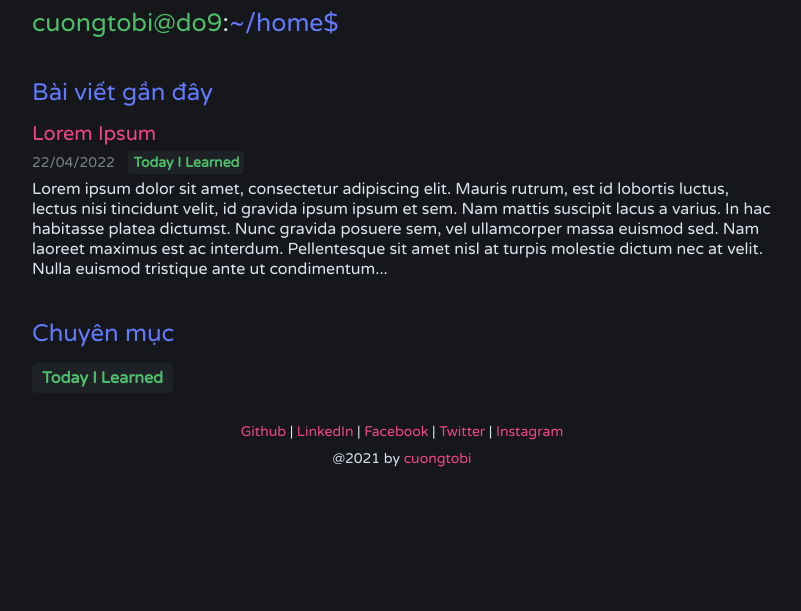
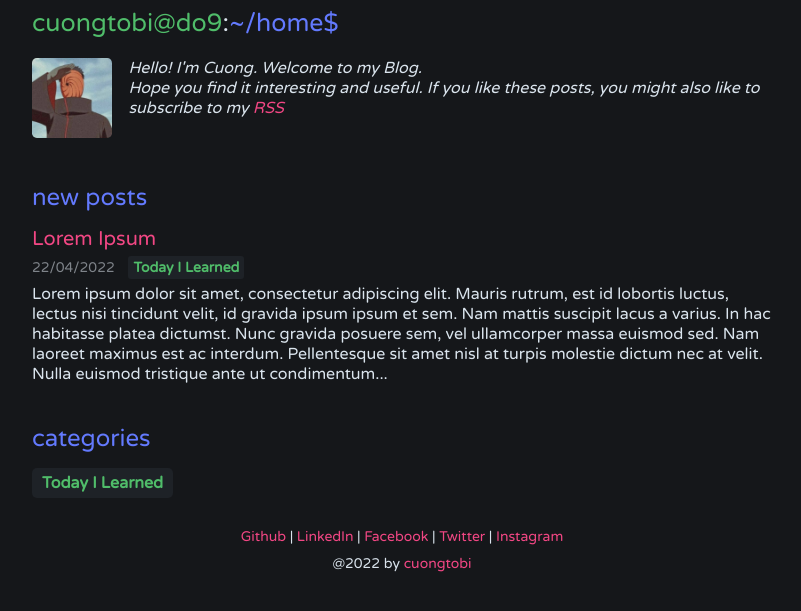
Before and after one commit to cuongtobi/cuongtobi.github.io, a Jekyll site: the page built from index.html, in a window 1280 px wide. Shown: the top 611 px of the page, without its empty margins (238-1039 px from the left). Built offline with Jekyll 4.4.1, drawn with Linux system fonts in a browser that asks for light colours; the list of posts is cut into pages by our own code.

Commit message:
:hammer: add author box in home

```diff
--- a/_includes/footer.html
+++ b/_includes/footer.html
@@ -1,5 +1,5 @@
     <section>
-      <h2>Chuyên mục</h2>
+      <h2>categories</h2>
       <div class="categories">
         {% for link in site.categories %}
           <a class="category" href="{{ site.baseurl }}/categories/{{ link | first | downcase }}">
@@ -16,7 +16,7 @@
         <a href="https://twitter.com/cuongtobi29/" title="Twitter" target="_blank" rel="nofollow noopener noreferrer">Twitter</a> |
         <a href="https://www.instagram.com/cuongtobi/" title="Instagram" target="_blank" rel="nofollow noopener noreferrer">Instagram</a>
       </div>
-      <span class="copyright">@2021 by <a href="/">cuongtobi</a></span>
+      <span class="copyright">@2022 by <a href="/">cuongtobi</a></span>
     </footer>
   </div>
 </body>
--- a/_layouts/home.html
+++ b/_layouts/home.html
@@ -1,7 +1,15 @@
 {% include header.html %}
 
+<div class="author-box">
+  <img src="apple-touch-icon.png" class="author-avatar" alt="Avatar">
+  <div class="description">
+    Hello! I'm Cuong. Welcome to my Blog. <br>
+    Hope you find it interesting and useful. If you like these posts, you might also like to subscribe to my <a href="/feed.xml">RSS</a>
+  </div>
+</div>
+
 <section>
-  <h2>Bài viết gần đây</h2>
+  <h2>new posts</h2>
   <div class="articles">
     {% for post in paginator.posts %}
       {% include article.html %}
--- a/resources/css/main.css
+++ b/resources/css/main.css
@@ -67,6 +67,28 @@ img, iframe, video {
 
 #header span.ubuntu-path {
   color: #637AFE;
+}
+
+.author-box {
+  margin-top: 20px;
+  text-align: left;
+  min-height: 72px;
+  font-style: italic;
+  display: inline-flex;
+}
+
+.author-box > .author-avatar {
+  margin-right: 1em;
+  margin-top: 0;
+  margin-bottom: 0;
+  width: 72px;
+  height: 100%;
+  border-radius: 0.3em;
+  flex: 1;
+}
+
+.author-box > .description {
+  flex: 8;
 }
 
 @media only screen and (max-width: 768px) {
```
